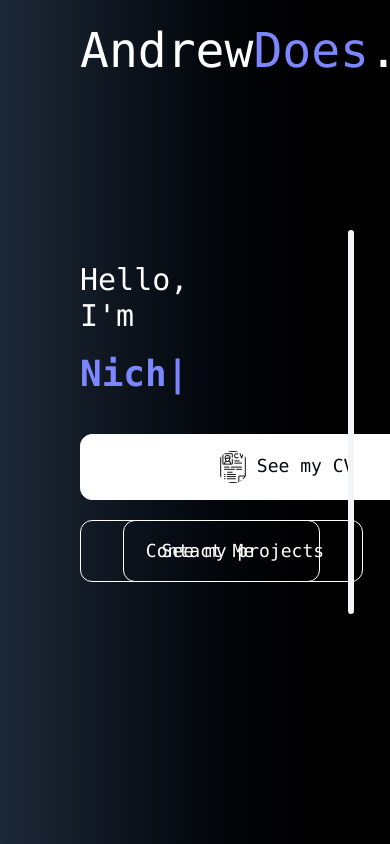
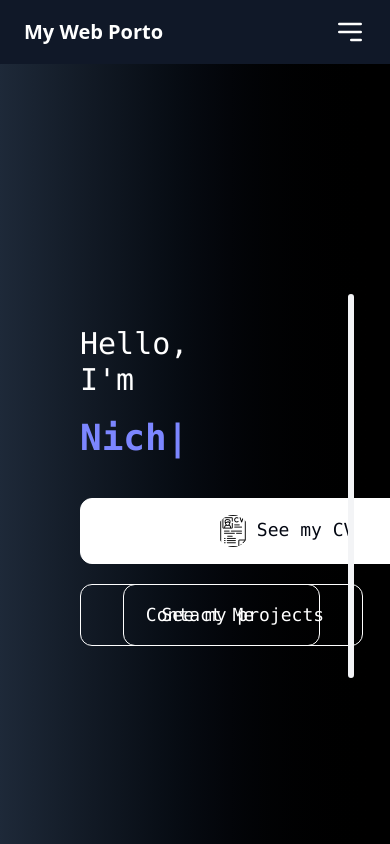
Before and after one commit to AndrewDoes/MyPorto, a React (Vite) app: page / in a window 390 px wide. Built offline with nearby package versions, Linux system fonts and the light colour scheme.

Commit message:
created a responsive navbar

```diff
--- a/src/App.jsx
+++ b/src/App.jsx
@@ -1,13 +1,12 @@
 import { useRef } from 'react'
 import './App.css'
 import Homesection from './components/HomeSection'
-import AboutPage from './pages/AboutPage';
 import Skills from './components/Skills';
 import Projects from './components/Projects';
-import Navbar from './components/Navbar.jsx';
 import AboutMeCard from './components/AboutMeCard.jsx';
 import AboutMeEducation from './components/AboutMeEducation.jsx';
 import Contact from './components/Contact.jsx';
+import ResponsiveNavbar from './components/ResponsiveNavbar.jsx';
 
 
 
@@ -29,7 +28,7 @@ export default function App() {
   return (
     <>
       <div className='w-full min-h-screen  overflow-x-hidden fixed top-0 left-0 right-0 bottom-0 bg-gradient-to-r from-gray-800 to-black'>
-        <Navbar onNavigate={handleScrollSection}/>
+        <ResponsiveNavbar onNavigate={handleScrollSection}/>
         {/* <div className="h-25"></div> */}
         <div ref={homeRef}><Homesection onNavigate={handleScrollSection}/></div>
         <div ref={aboutRef} className='py-20'><AboutMeCard onNavigate={handleScrollSection}/></div>
--- /dev/null
+++ b/src/components/ResponsiveNavbar.jsx
@@ -0,0 +1,24 @@
+import React, { useState, useEffect } from 'react';
+import Navbar from './navbarmaster/Navbar';
+import NavbarMobile from './navbarmaster/NavbarMobile';
+
+const useMediaQuery = (query) => {
+    const [matches, setMatches] = useState(false);
+
+    useEffect(() => {
+        const media = window.matchMedia(query);
+        if (media.matches !== matches) {
+            setMatches(media.matches);
+        }
+        const listener = () => setMatches(media.matches);
+        window.addEventListener('resize', listener);
+        return () => window.removeEventListener('resize', listener);
+    }, [matches, query]);
+
+    return matches;
+};
+
+export default function ResponsiveNavbar({ onNavigate }) {
+    const isDesktop = useMediaQuery('(min-width: 768px)');
+    return isDesktop ? <Navbar onNavigate={onNavigate} /> : <NavbarMobile onNavigate={onNavigate} />;
+}
--- a/src/components/Navbar.jsx
+++ b/src/components/navbarmaster/Navbar.jsx
@@ -1,6 +1,5 @@
 import React from "react";
 import { Link, useLocation } from "react-router-dom";
-import logo from "../assets/logo.svg";
 
 const navLinks = [
     { id: 'home', name: 'Home' },
@@ -26,7 +25,6 @@ export default function Navbar({onNavigate}){
         <nav className="fixed w-full top-0 left-0 right-0 bg-opacity-80 z-40 flex justify-between px-20 py-5 bg-gradient-to-r from-gray-800 to-black">
             <div className="text-white flex items-center gap-2 cursor-pointer" onClick={() => onNavigate("home")}>
                 <h1 className="text-5xl items-center font-mono font-extralight">Andrew<span className="text-indigo-400">Does</span>.com</h1>
-                <img src={logo} alt="Logo" className="w-15 h-15"/>
             </div>
             <div className="justify-evenly flex items-center py-0 space-x-2 md:space-x-4">
                 {navLinks.map(link => (
--- /dev/null
+++ b/src/components/navbarmaster/NavbarMobile.jsx
@@ -0,0 +1,63 @@
+import React, { useState } from 'react';
+
+const navLinks = [
+    { id: 'home', name: 'Home' },
+    { id: 'about', name: 'About' },
+    { id: 'skills', name: 'Skills' },
+    { id: 'project', name: 'Project' },
+    { id: 'contact', name: 'Contact' }
+];
+
+const MobileNavItem = ({ sectionId, name, onNavigate, closeMenu }) => {
+    const handleClick = () => {
+        onNavigate(sectionId);
+        closeMenu();
+    };
+
+    return (
+        <button
+            onClick={handleClick}
+            className="w-full text-center py-4 text-2xl text-white hover:bg-gray-700 transition-colors"
+        >
+            {name}
+        </button>
+    );
+};
+
+export default function NavbarMobile({ onNavigate }) {
+    const [isOpen, setIsOpen] = useState(false);
+
+    const toggleMenu = () => setIsOpen(!isOpen);
+
+    return (
+        <>
+            <nav className="w-full sticky top-0 left-0 right-0 bg-gray-900 bg-opacity-80 backdrop-blur-sm z-50 flex justify-between items-center px-6 py-4">
+                <h1 className="text-xl font-bold text-white">My Web Porto</h1>
+
+                <button onClick={toggleMenu} className="text-white z-50">
+                    <svg className="w-8 h-8" fill="none" stroke="currentColor" viewBox="0 0 24 24" xmlns="http://www.w3.org/2000/svg">
+                        {isOpen ? (
+                            <path strokeLinecap="round" strokeLinejoin="round" strokeWidth={2} d="M6 18L18 6M6 6l12 12" />
+                        ) : (
+                            <path strokeLinecap="round" strokeLinejoin="round" strokeWidth={2} d="M4 6h16M4 12h16m-7 6h7" />
+                        )}
+                    </svg>
+                </button>
+            </nav>
+
+            <div className={`fixed inset-0 bg-gray-900 bg-opacity-95 z-40 flex flex-col items-center justify-center transition-transform duration-300 ease-in-out ${isOpen ? 'translate-x-0' : 'translate-x-full'}`}>
+                <div className="flex flex-col w-full">
+                    {navLinks.map(link => (
+                        <MobileNavItem
+                            key={link.id}
+                            sectionId={link.id}
+                            name={link.name}
+                            onNavigate={onNavigate}
+                            closeMenu={() => setIsOpen(false)}
+                        />
+                    ))}
+                </div>
+            </div>
+        </>
+    );
+}
--- a/src/pages/AboutPage.jsx
+++ /dev/null
@@ -1,13 +0,0 @@
-import { useRef } from "react";
-import AboutMeEducation from "../components/AboutMeEducation";
-import AboutMeCard from "../components/AboutMeCard";
-
-export default function AboutPage({onNavigate}) {
-  const educationSectionRef = useRef(null);
-
-  return (
-    <div className="h-full flex flex-col items-center justify-center p-30">
-      <AboutMeCard onNavigate={onNavigate}/>
-    </div>
-  )
-}
```
